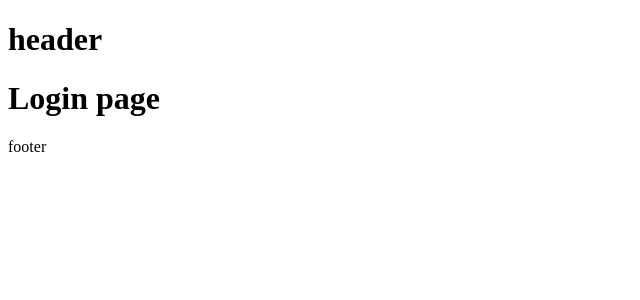
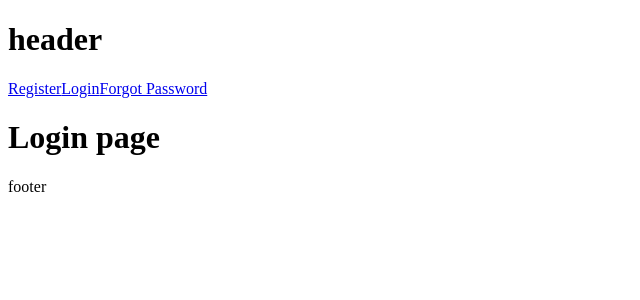
Before and after one commit to devErenNildo/Trilha-Estudos-Next_React, a Next.js app in the folder NextJs/: page /login in a window 1280 px wide. Shown: the top 300 px of the page, without its empty margins (0-640 px from the left). Built offline with nearby package versions, Linux system fonts and the light colour scheme.

Commit message:
loading UI

```diff
--- /dev/null
+++ b/NextJs/src/app/(auth)/layout.tsx
@@ -0,0 +1,29 @@
+"use client"
+import Link from "next/link";
+
+const navLinks = [
+    {name: "Register", href: "/register"},
+    {name: "Login", href: "/login"},
+    {name: "Forgot Password", href: "/forgot-password"}
+]
+
+const AuthLayout = ({children}: {
+    children: React.ReactNode
+}) => {
+    return(
+        <>
+            {
+                navLinks.map((link) => {
+                    return(
+                        <Link href={link.href} key={link.name}>
+                            {link.name}
+                        </Link>
+                    );
+                })
+            }
+            {children}
+        </>
+    );
+}
+
+export default AuthLayout;
```
Also changed, not shown: NextJs/src/app/blog/loading.tsx (added, +7 -0 lines).
